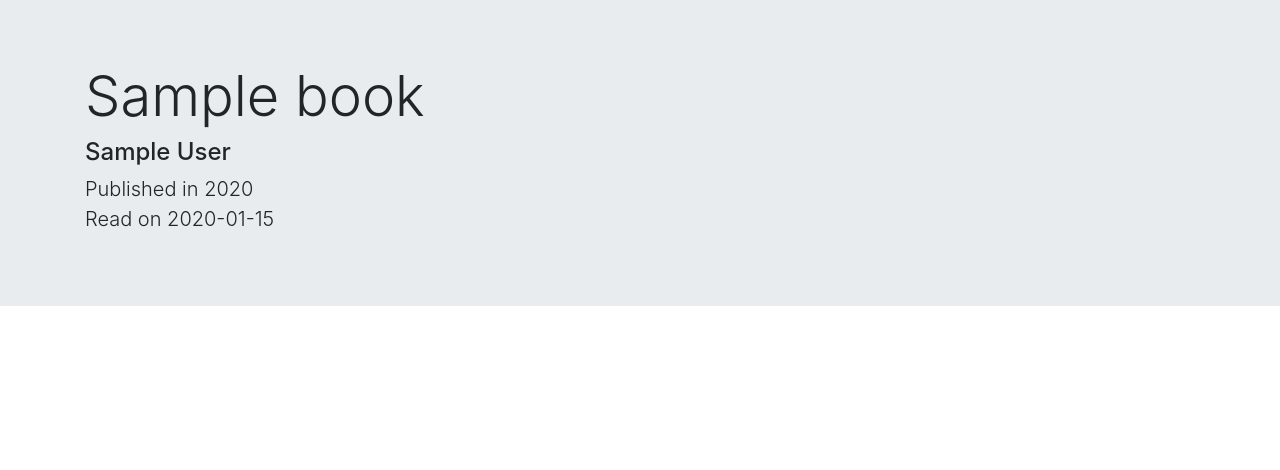
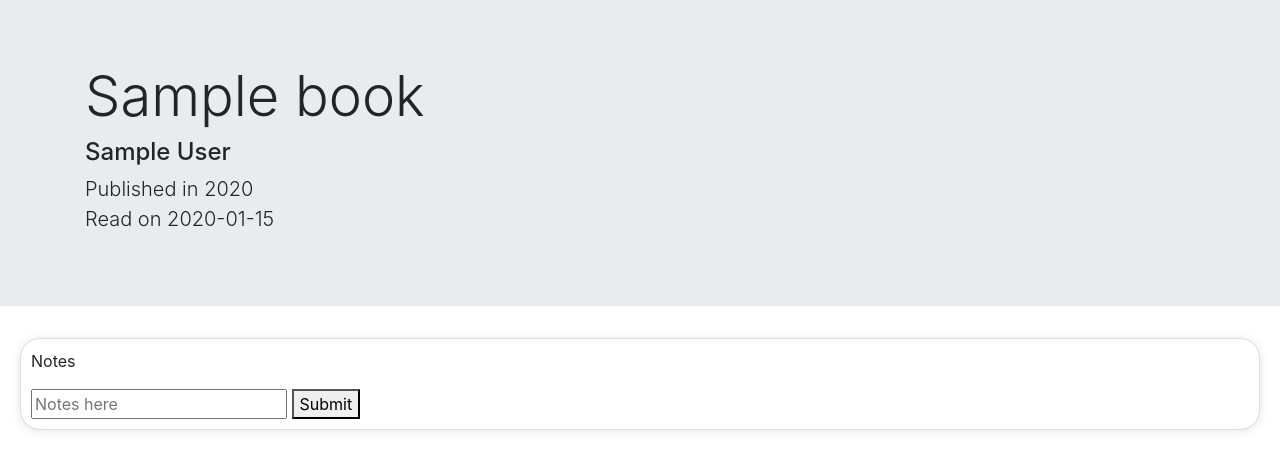
Before and after one commit to mara-olson/Book-Club-App, a Flask app: a page that uses templates/book_details.html in a window 1280 px wide. Shown: the part 57-527 px from the top of the page. Run offline with Flask 2, Linux system fonts and the light colour scheme; tables that the repository leaves empty hold one stand-in row (values such as "Sample post"); some libraries are stand-ins or nearby versions.

Commit message:
WIP submitting notes to new api from book details page

```diff
--- a/server.py
+++ b/server.py
@@ -69,13 +69,28 @@ def library_page():
     """Display all book titles in database."""
     return render_template("library.html")
 
+
 @app.route("/library/<book_title>")
 def book_details(book_title):
     """Specific details about a particular book."""
     book = Book.get_book_by_title(book_title)
     date_read = str(book.date_read)[:10]
+    notes = Book.notes
 
-    return render_template("book_details.html", title=book_title, author = book.author, published=book.year_published, read=date_read)
+    return render_template("book_details.html", title=book_title, author = book.author, published=book.year_published, read=date_read, rating=book.rating, notes=book.notes)
+
+
+@app.route("/api/library/<book_title>/add-notes")
+def save_book_notes(book_title):
+    """Add and save user-entered notes."""
+
+    book = Book.get_book_by_title(book_title)
+
+    notes = request.args.get("entered-notes")
+    print(notes, "!!!!!!!!!!!!!!!")
+
+
+    return render_template("base.html")
 
 
 
--- a/static/bookDetails.js
+++ b/static/bookDetails.js
@@ -1,17 +1,23 @@
-// function addRowHandlers() {
-//   const table = document.getElementById("book-table");
-//   const rows = table.getElementsByTagName("tr");
-//   for (i = 0; i < rows.length; i++) {
-//     const currentRow = table.rows[i];
-//     const createClickHandler = function (row) {
-//       return function () {
-//         const cell = row.getElementsByTagName("td")[0];
-//         const id = cell.innerHTML;
-//         alert("id:" + id);
-//       };
-//     };
-//     currentRow.onclick = createClickHandler(currentRow);
-//   }
-// }
+const book_title = document.getElementById("book-title").innerHTML;
+console.log(book_title);
 
-// window.onload = addRowHandlers();
+const handleSubmit = () => {
+  const book_title = document.getElementById("book-title").innerHTML;
+
+  const url = `/api/library/${book_title}/add-notes`;
+
+  //   const saveNotes = () => {
+  //     const notes = document.getElementById("book-list");
+
+  //     fetch("/api/library")
+  //       .then((response) => response.json())
+  //       .then((data) => {
+  //         const newBook = document.createElement("li");
+
+  document
+    .getElementById("notes-form")
+    .addEventListener("submit", function (s) {
+      s.preventDefault();
+      this.action = url;
+    });
+};
--- a/templates/book_details.html
+++ b/templates/book_details.html
@@ -2,12 +2,19 @@
 %}
 <div class="jumbotron jumbotron-fluid">
   <div class="container">
-    <h1 class="display-4">{{title}}</h1>
+    <h1 class="display-4" id="book-title">{{title}}</h1>
     <h4>{{author}}</h4>
     <p class="lead">Published in {{published}}</p>
     <p class="lead">Read on {{read}}</p>
   </div>
 </div>
+<div class="card" id="notes-container" style="width: 4\60rem">
+  <p>Notes</p>
+  <form action="" id="notes-form">
+    <input type="text" id="entered-notes" placeholder="Notes here"></input>
+    <button type="submit">Submit</button>
+  </form>
+</div>
 {% endblock %} {% block script %}
 <script src="/static/bookDetails.js" type="text/javascript"></script>
 {% endblock %}
```
